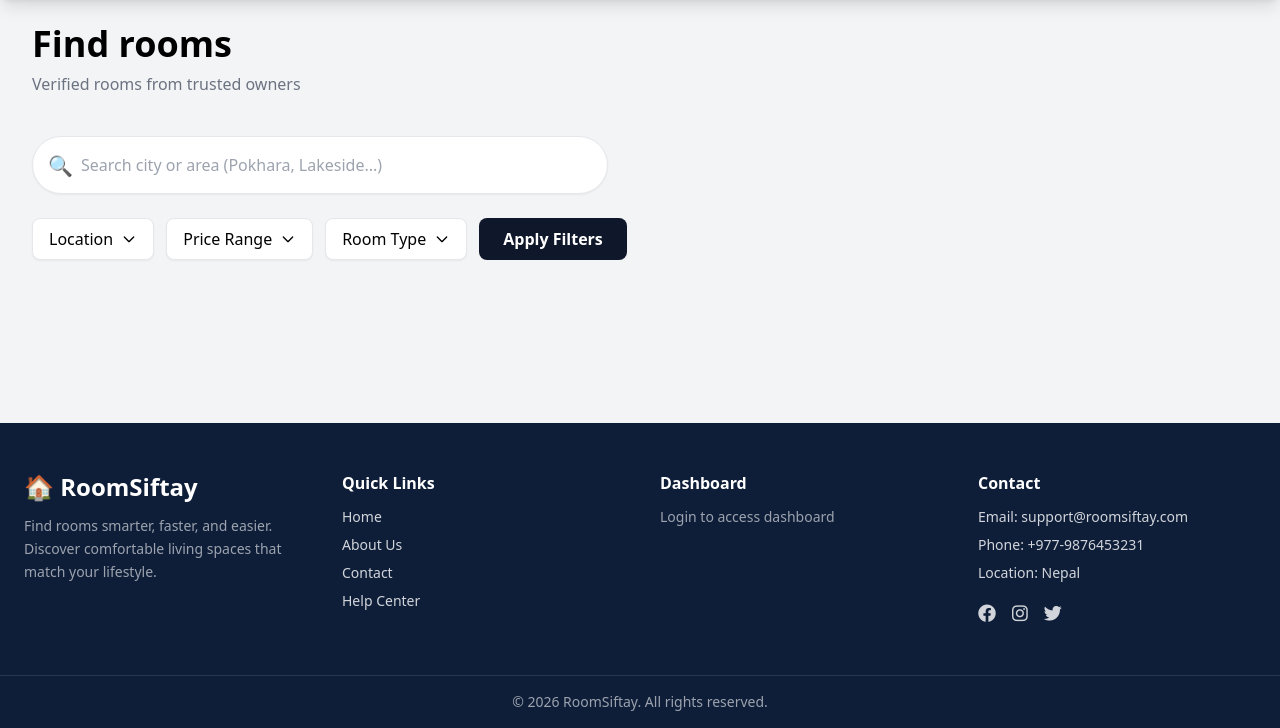
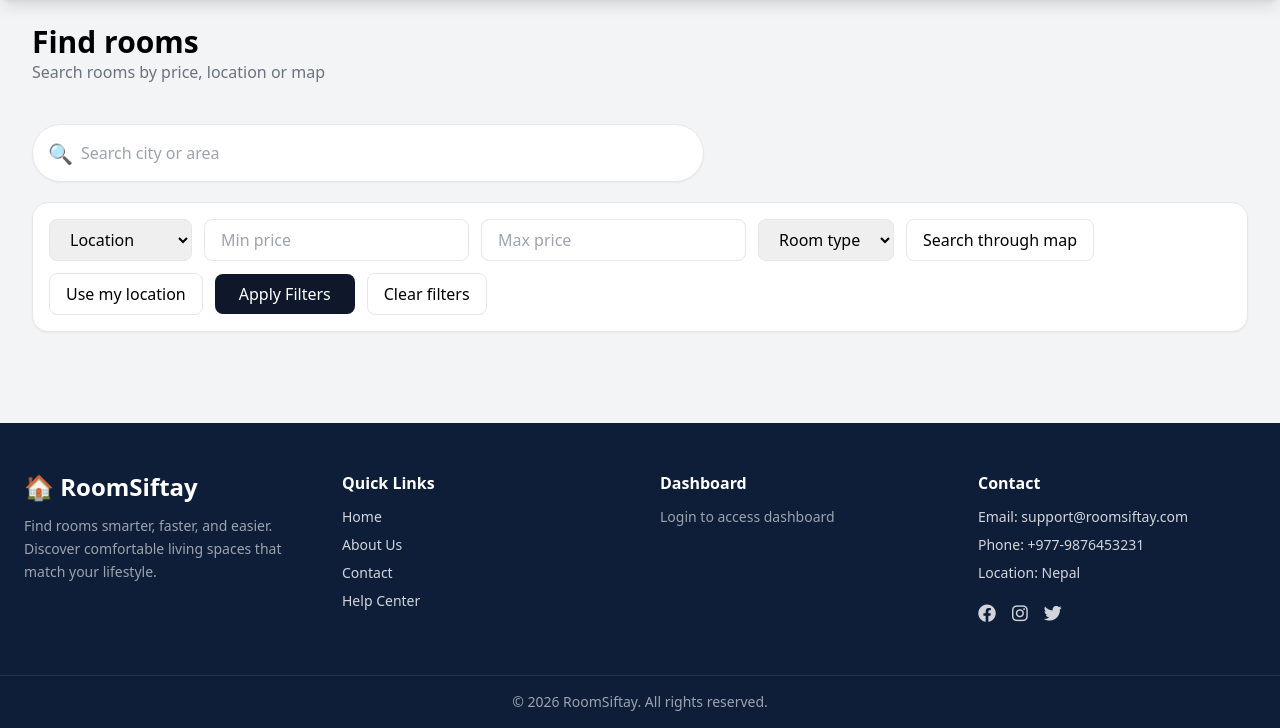
Before and after one commit to Pratikshya-777/roomsiftay, a Django app: page /buyer/search/ in a window 1280 px wide. Shown: the part 72-800 px from the top of the page. Run offline with Django 5.2, Linux system fonts and the light colour scheme; data that the repository does not hold is empty; some libraries are stand-ins or nearby versions.

Commit message:
Refactor search room page and enhance filtering options

```diff
--- a/task/models.py
+++ b/task/models.py
@@ -16,10 +16,6 @@ class User(AbstractUser):
     REQUIRED_FIELDS = [] # Keep username here for AllAuth compatibility
 
     EMAIL_FIELD = 'email'
-
-# class Profile(models.Model):
-#     user = models.OneToOneField(User, on_delete=models.CASCADE)
-#     image = models.ImageField(default='default.jpg', upload_to='profile_pics')
 
 
 class OldListing(models.Model):
--- a/task/templates/task/buyer_search_room/buyer_search_room.html
+++ b/task/templates/task/buyer_search_room/buyer_search_room.html
@@ -1,100 +1,107 @@
 {% extends "base.html" %}
 {% block title %}Search Rooms{% endblock %}
-
 {% block content %}
 
-<!-- Header -->
 <div class="mb-10">
-    <h1 class="text-4xl font-bold">Find rooms</h1>
-    <p class="text-gray-500 mt-2">
-        Verified rooms from trusted owners
-    </p>
+    <h1 class="text-3xl font-bold">Find rooms</h1>
+    <p class="text-gray-500">Search rooms by price, location or map</p>
 </div>
 
-<!-- Search and Filters Form -->
-<form id="filtersForm" method="get" action="{% url 'buyer_search_room' %}" class="mb-12 space-y-6">
-    <!-- Search Bar -->
-    <div class="relative max-w-xl">
-        <input
-            type="text"
-            name="q"
-            value="{{ request.GET.q }}"
-            placeholder="Search city or area (Pokhara, Lakeside...)"
-            class="w-full pl-12 pr-4 py-4 rounded-full border shadow-sm focus:ring-2 focus:ring-slate-900 outline-none"
-        >
+<form id="filtersForm" method="get" action="{% url 'buyer_search_room' %}" class="mb-10 space-y-5">
+
+    <!-- SEARCH BAR -->
+    <div class="relative max-w-2xl">
+        <input type="text" name="q" value="{{ q }}"
+               placeholder="Search city or area"
+               class="w-full pl-12 pr-4 py-4 rounded-full border shadow-sm focus:ring-2 focus:ring-slate-900 outline-none">
         <span class="absolute left-4 top-4 text-gray-400 text-xl">🔍</span>
     </div>
 
-    <!-- Filters as Dropdowns -->
-    <div class="flex flex-wrap gap-3">
-        <!-- Location Dropdown -->
-        <div class="relative">
-            <button type="button" onclick="toggleDropdown('locationDropdown')" class="bg-white border px-4 py-2 rounded-lg shadow-sm flex items-center gap-2">
-                Location
-                <svg class="w-4 h-4" fill="none" stroke="currentColor" viewBox="0 0 24 24"><path stroke-linecap="round" stroke-linejoin="round" stroke-width="2" d="M19 9l-7 7-7-7"></path></svg>
+    <!-- FILTER BAR -->
+    <div class="bg-white p-4 rounded-2xl shadow-sm border">
+        <div class="flex flex-wrap gap-3 items-center">
+
+            <!-- Location -->
+            <select name="location"
+                    class="border px-4 py-2 rounded-lg hover:border-slate-900 cursor-pointer">
+                <option value="">Location</option>
+                <option value="Pokhara" {% if location == "Pokhara" %}selected{% endif %}>Pokhara</option>
+                <option value="Lakeside" {% if location == "Lakeside" %}selected{% endif %}>Lakeside</option>
+                <option value="Kathmandu" {% if location == "Kathmandu" %}selected{% endif %}>Kathmandu</option>
+                <option value="Butwal" {% if location == "Butwal" %}selected{% endif %}>Butwal</option>
+            </select>
+
+            <!-- Price -->
+            <input type="number" name="min_price" value="{{ min_price }}"
+                   placeholder="Min price"
+                   class="border px-4 py-2 rounded-lg hover:border-slate-900">
+
+            <input type="number" name="max_price" value="{{ max_price }}"
+                   placeholder="Max price"
+                   class="border px-4 py-2 rounded-lg hover:border-slate-900">
+
+            <!-- Room type -->
+            <select name="room_type"
+                    class="border px-4 py-2 rounded-lg hover:border-slate-900 cursor-pointer">
+                <option value="">Room type</option>
+                <option value="private" {% if room_type == "private" %}selected{% endif %}>Private</option>
+                <option value="entire" {% if room_type == "entire" %}selected{% endif %}>Entire</option>
+                <option value="shared" {% if room_type == "shared" %}selected{% endif %}>Shared</option>
+            </select>
+
+            <!-- Map buttons -->
+            <button type="button" id="openMapBtn"
+                class="border px-4 py-2 rounded-lg hover:bg-gray-100 transition">
+                Search through map
             </button>
-            <div id="locationDropdown" class="hidden absolute z-10 mt-2 bg-white border rounded-lg shadow-lg p-4 w-64">
-                <select name="location" class="w-full px-3 py-2 border rounded-lg focus:ring-2 focus:ring-slate-900 outline-none mb-2">
-                    <option value="">Select location</option>
-                    <option value="Pokhara" {% if request.GET.location == 'Pokhara' %}selected{% endif %}>Pokhara</option>
-                    <option value="Lakeside" {% if request.GET.location == 'Lakeside' %}selected{% endif %}>Lakeside</option>
-                    <option value="Kathmandu" {% if request.GET.location == 'Kathmandu' %}selected{% endif %}>Kathmandu</option>
-                    <option value="Butwal" {% if request.GET.location == 'Butwal' %}selected{% endif %}>Butwal</option>
-                </select>
-                <button type="button" class="text-sm text-blue-600 hover:underline">📍 Use my location</button>
-            </div>
+
+            <button type="button" id="useMyLocationBtn"
+                class="border px-4 py-2 rounded-lg hover:bg-gray-100 transition">
+                Use my location
+            </button>
+
+            <button type="submit"
+                class="bg-slate-900 text-white px-6 py-2 rounded-lg hover:bg-black transition">
+                Apply Filters
+            </button>
+
+            <button type="button" id="clearFiltersBtn"
+                class="border px-4 py-2 rounded-lg hover:bg-red-50 hover:border-red-400 transition">
+                Clear filters
+            </button>
+
+        </div>
+    </div>
+
+    <input type="hidden" name="lat" id="latInput" value="{{ lat }}">
+    <input type="hidden" name="lng" id="lngInput" value="{{ lng }}">
+    <input type="hidden" name="radius_km" id="radiusInput" value="{{ radius_km|default:'3' }}">
+</form>
+
+
+<!-- MAP MODAL -->
+<div id="mapModal" class="fixed inset-0 bg-black/50 hidden z-50 flex items-center justify-center">
+    <div class="bg-white w-[90%] max-w-4xl rounded-xl overflow-hidden">
+
+        <div class="flex justify-between items-center p-4 border-b">
+            <h3 class="font-semibold">Search through map</h3>
+            <button id="closeMapBtn" class="text-xl hover:text-red-500">✕</button>
         </div>
 
-        <!-- Price Range Dropdown -->
-        <div class="relative">
-            <button type="button" onclick="toggleDropdown('priceDropdown')" class="bg-white border px-4 py-2 rounded-lg shadow-sm flex items-center gap-2">
-                Price Range
-                <svg class="w-4 h-4" fill="none" stroke="currentColor" viewBox="0 0 24 24"><path stroke-linecap="round" stroke-linejoin="round" stroke-width="2" d="M19 9l-7 7-7-7"></path></svg>
+        <div id="map" class="h-[500px]"></div>
+
+        <div class="p-4 border-t text-right">
+            <button id="applyMapFilterBtn"
+                class="bg-slate-900 text-white px-5 py-2 rounded-lg hover:bg-black transition">
+                Apply Map Filter
             </button>
-            <div id="priceDropdown" class="hidden absolute z-10 mt-2 bg-white border rounded-lg shadow-lg p-4 w-64">
-                <div class="flex gap-2 items-center">
-                    <input type="number" name="min_price" id="min_price" value="{{ request.GET.min_price }}" placeholder="Min"
-                        class="w-1/2 px-3 py-2 border rounded-lg focus:ring-2 focus:ring-slate-900 outline-none" oninput="updatePriceRange()">
-                    <span>-</span>
-                    <input type="number" name="max_price" id="max_price" value="{{ request.GET.max_price }}" placeholder="Max"
-                        class="w-1/2 px-3 py-2 border rounded-lg focus:ring-2 focus:ring-slate-900 outline-none" oninput="updatePriceRange()">
-                </div>
-                <div id="priceRangeDisplay" class="mt-2 text-sm text-gray-500"></div>
-            </div>
         </div>
 
-        <!-- Room Type Dropdown -->
-        <div class="relative">
-            <button type="button" onclick="toggleDropdown('roomTypeDropdown')" class="bg-white border px-4 py-2 rounded-lg shadow-sm flex items-center gap-2">
-                Room Type
-                <svg class="w-4 h-4" fill="none" stroke="currentColor" viewBox="0 0 24 24"><path stroke-linecap="round" stroke-linejoin="round" stroke-width="2" d="M19 9l-7 7-7-7"></path></svg>
-            </button>
-            <div id="roomTypeDropdown" class="hidden absolute z-10 mt-2 bg-white border rounded-lg shadow-lg p-4 w-56">
-                <div class="space-y-2">
-                    <label class="flex items-center">
-                        <input type="radio" name="room_type" value="single" {% if request.GET.room_type == 'single' %}checked{% endif %} class="mr-2">
-                        <span class="text-sm">Single Room</span>
-                    </label>
-                    <label class="flex items-center">
-                        <input type="radio" name="room_type" value="private" {% if request.GET.room_type == 'private' %}checked{% endif %} class="mr-2">
-                        <span class="text-sm">Private Room</span>
-                    </label>
-                    <label class="flex items-center">
-                        <input type="radio" name="room_type" value="shared" {% if request.GET.room_type == 'shared' %}checked{% endif %} class="mr-2">
-                        <span class="text-sm">Shared Room</span>
-                    </label>
-                </div>
-            </div>
-        </div>
+    </div>
+</div>
 
-        <!-- Apply Filters Button -->
-        <button type="submit" class="bg-slate-900 text-white px-6 py-2 rounded-lg font-semibold hover:bg-slate-800">
-            Apply Filters
-        </button>
-    </div>
-</form>
 
-<!-- Listings -->
+<!-- LISTINGS GRID -->
 <div class="grid grid-cols-1 sm:grid-cols-2 lg:grid-cols-3 gap-8">
 
 {% for listing in listings %}
@@ -102,75 +109,97 @@
 
     {% with listing.photos.first as photo %}
         {% if photo %}
-            <img src="{{ photo.image.url }}" class="h-56 w-full object-cover">
+            <img src="{{ photo.image.url }}"
+                 class="h-56 w-full object-cover">
         {% else %}
-            <div class="h-56 bg-gray-200 flex items-center justify-center text-gray-400">
+            <div class="h-56 bg-gray-200 flex items-center justify-center">
                 No Image
             </div>
         {% endif %}
     {% endwith %}
 
     <div class="p-5">
-        <h3 class="text-lg font-semibold">
-            {{ listing.title }}
-        </h3>
+        <h3 class="font-semibold text-lg">{{ listing.title }}</h3>
 
-        <p class="text-sm text-gray-500">
-            📍 {{ listing.city }}{% if listing.area %}, {{ listing.area }}{% endif %}
+        <p class="text-gray-500">
+            {{ listing.city }}{% if listing.area %}, {{ listing.area }}{% endif %}
         </p>
 
-        <p class="text-xl font-bold mt-2">
-            Rs. {{ listing.monthly_rent }}
-        </p>
+        <p class="font-bold mt-2 text-lg">Rs. {{ listing.monthly_rent }}</p>
 
-        <div class="mt-4 flex justify-between items-center">
-            <a href="{% url 'buyer_listing_detail' listing.id %}"
-               class="font-semibold hover:underline">
-                View →
-            </a>
-
-            <a href="{% url 'save_listing' listing.id %}"
-               class="text-xl hover:text-red-500">
-                ❤️
-            </a>
-        </div>
+        <a href="{% url 'buyer_listing_detail' listing.id %}"
+           class="inline-block mt-3 text-slate-900 font-semibold hover:underline">
+            View details →
+        </a>
     </div>
 </div>
 {% endfor %}
 
 </div>
 
+
 <script>
-function updatePriceRange() {
-    const min = document.getElementById('min_price').value;
-    const max = document.getElementById('max_price').value;
-    let text = '';
-    if (min && max) {
-        text = `Showing rooms from Rs. ${min} to Rs. ${max}`;
-    } else if (min) {
-        text = `Showing rooms from Rs. ${min}`;
-    } else if (max) {
-        text = `Showing rooms up to Rs. ${max}`;
-    }
-    document.getElementById('priceRangeDisplay').textContent = text;
+let map=null, marker=null, markers=[];
+
+function openMap(){
+    mapModal.classList.remove('hidden');
+
+    setTimeout(()=>{
+        if(!map){
+            map=L.map('map').setView([28.2096,83.9856],12);
+            L.tileLayer('https://{s}.tile.openstreetmap.org/{z}/{x}/{y}.png').addTo(map);
+
+            map.on('click',e=>{
+                if(marker) marker.setLatLng(e.latlng);
+                else marker=L.marker(e.latlng).addTo(map);
+
+                latInput.value=e.latlng.lat.toFixed(6);
+                lngInput.value=e.latlng.lng.toFixed(6);
+            });
+
+            /* LISTING MARKERS WITH IMAGE POPUP */
+            {% for listing in listings %}
+            {% if listing.latitude and listing.longitude %}
+            markers.push(
+                L.marker([{{listing.latitude}}, {{listing.longitude}}]).addTo(map)
+                .bindPopup(`
+                    <a href="{% url 'buyer_listing_detail' listing.id %}">
+                        {% with listing.photos.first as photo %}
+                            {% if photo %}
+                                <img src="{{ photo.image.url }}"
+                                     style="width:200px;height:140px;object-fit:cover;border-radius:12px;">
+                            {% endif %}
+                        {% endwith %}
+                    </a>
+                `)
+            );
+            {% endif %}
+            {% endfor %}
+
+            if(markers.length){
+                const group=L.featureGroup(markers);
+                map.fitBounds(group.getBounds().pad(0.2));
+            }
+
+        } else map.invalidateSize();
+    },300);
 }
 
-function toggleDropdown(id) {
-    document.querySelectorAll('.relative .absolute').forEach(el => {
-        if (el.id !== id) el.classList.add('hidden');
+openMapBtn.onclick=openMap;
+closeMapBtn.onclick=()=>mapModal.classList.add('hidden');
+applyMapFilterBtn.onclick=()=>filtersForm.submit();
+
+useMyLocationBtn.onclick=function(){
+    if(!navigator.geolocation){ alert("Geolocation not supported"); return; }
+
+    navigator.geolocation.getCurrentPosition(pos=>{
+        latInput.value=pos.coords.latitude.toFixed(6);
+        lngInput.value=pos.coords.longitude.toFixed(6);
+        filtersForm.submit();
     });
-    const dropdown = document.getElementById(id);
-    if (dropdown) dropdown.classList.toggle('hidden');
 }
 
-document.addEventListener('click', function(e) {
-    if (!e.target.closest('.relative')) {
-        document.querySelectorAll('.relative .absolute').forEach(el => el.classList.add('hidden'));
-    }
-});
-
-// Initialize price range display on page load
-window.addEventListener('DOMContentLoaded', updatePriceRange);
+clearFiltersBtn.onclick=()=>window.location.href="{% url 'buyer_search_room' %}";
 </script>
 
 {% endblock %}
--- a/task/templates/task/index.html
+++ b/task/templates/task/index.html
@@ -127,14 +127,14 @@
 
 
 
-<footer class="footer">
+<!-- <footer class="footer">
     <div class="footer-left">
         <h3>🏠 RoomSiftay</h3>
         <p>
             RoomSiftay helps you find verified rooms in real places
             with genuine photos. Rent directly from owners.
         </p>
-    </div>
+    </div> -->
 
     <!-- <div class="footer-buttons">
         <a href="{% url 'contact' %}" class="btn">Contact Us</a>
--- a/task/views.py
+++ b/task/views.py
@@ -11,8 +11,9 @@ from django.core.mail import send_mail
 from django.contrib.auth.forms import PasswordChangeForm
 from django.http import JsonResponse
 from django.views.decorators.http import require_POST
+from django.db.models import Q
 from django.core.paginator import Paginator
-
+import math
 
 @login_required
 def generate_otp():
@@ -22,7 +23,6 @@ User = get_user_model()
 
 def home(request):
     return render(request, 'task/index.html')
-
 
 def contact(request):
     if request.method == "POST":
@@ -58,7 +58,6 @@ def contact(request):
 def about(request):
     return render(request, 'task/about.html')
 
-
 def login_view(request):
     if request.method == "POST":
         email = request.POST.get("email")
@@ -84,7 +83,6 @@ def login_view(request):
             })
 
     return render(request, "task/login.html")
-
 
 @login_required
 def owner_dashboard(request):
@@ -156,7 +154,6 @@ def verification_page(request):
 
 def forgot_password(request):
     return render(request, "task/forgot_password.html")
-
 
 def verify_otp(request):
     # user id stored in session during registration
@@ -492,8 +489,6 @@ def resolve_report(request, report_id):
         #     text=f"Hello! Your report on '{report.title}' has been verified by the admin."
         # )
 
-
-
         return JsonResponse({'status': 'success'})
     except BuyerReport.DoesNotExist:
         return JsonResponse({'status': 'error'}, status=404)
@@ -511,21 +506,36 @@ def owner_add_listingstep1(request):
         listing = Listing.objects.filter(
             id=listing_id, owner=request.user
         ).first()
-        if request.method == "POST":
-            form = ListingStep1Form(request.POST, instance=listing)
-            if form.is_valid():
-                listing = form.save(commit=False)
-                listing.owner = request.user  # adjust if you use a profile
-                listing.status = "draft"
-                listing.save()
+
+    if request.method == "POST":
+        form = ListingStep1Form(request.POST, instance=listing)
+
+    if form.is_valid():
+        listing = form.save(commit=False)
+
+    # attach owner
+        listing.owner = request.user
+        listing.status = "draft"
+
+        listing.latitude = form.cleaned_data.get("latitude")
+        listing.longitude = form.cleaned_data.get("longitude")
+
+        listing.save()
+
 
             # store listing id in session
-                request.session["listing_id"] = listing.id
+        request.session["listing_id"] = listing.id
 
-                return redirect("owner_add_listingstep2")
-        else:
-            form = ListingStep1Form( initial=listing)
-        return render(request, "task/owner_add_listing/owner_add_listingstep1.html" , {"form": form})
+        return redirect("owner_add_listingstep2")
+
+    else:
+        form = ListingStep1Form(instance=listing)
+
+    return render(request,
+        "task/owner_add_listing/owner_add_listingstep1.html",
+        {"form": form},
+    )
+
 
 def owner_add_listingstep2(request):
     listing_id = request.session.get("listing_id")
@@ -570,16 +580,12 @@ def owner_add_listingstep3(request):
         if not confirm:
             messages.error(request, "Please confirm the photos.")
             return redirect("owner_add_listingstep3")
-
-        # Save room photos
         for image in photos:
             ListingPhoto.objects.create(
                 listing=listing,
                 image=image,
                 is_proof=False
             )
-
-        # Save proof photo (optional)
         if proof:
             ListingPhoto.objects.create(
                 listing=listing,
@@ -843,20 +849,97 @@ def chat_room(request, conversation_id):
     })
 
 def buyer_search_room(request):
-    query = request.GET.get("q", "")
+    query = request.GET.get("q", "").strip()
+    location = request.GET.get("location", "").strip()
+    room_type = request.GET.get("room_type", "").strip()
+    min_price = request.GET.get("min_price", "").strip()
+    max_price = request.GET.get("max_price", "").strip()
 
-    listings = Listing.objects.filter(status="approved").prefetch_related("photos")
+    lat = request.GET.get("lat", "").strip()
+    lng = request.GET.get("lng", "").strip()
+    radius_km = request.GET.get("radius_km", "").strip()
+
+    listings = Listing.objects.filter(
+        status="approved",
+        is_active=True
+    ).prefetch_related("photos")
 
     if query:
         listings = listings.filter(
-            city__icontains=query
-        ) | listings.filter(
-            area__icontains=query
-        )
+        Q(city__icontains=query) | Q(area__icontains=query)
+    )
+
+    if location:
+        listings = listings.filter(
+        Q(city__icontains=location) | Q(area__icontains=location)
+    )
+
+
+    if room_type:
+        listings = listings.filter(room_type=room_type)
+
+    if min_price:
+        try:
+            listings = listings.filter(monthly_rent__gte=int(min_price))
+        except ValueError:
+            pass
+
+    if max_price:
+        try:
+            listings = listings.filter(monthly_rent__lte=int(max_price))
+        except ValueError:
+            pass
+
+    # Map-based filtering (lat/lng + radius_km)
+    def haversine_km(lat1, lon1, lat2, lon2):
+        r = 6371
+        phi1, phi2 = math.radians(lat1), math.radians(lat2)
+        dphi = math.radians(lat2 - lat1)
+        dlambda = math.radians(lon2 - lon1)
+        a = math.sin(dphi / 2) ** 2 + math.cos(phi1) * math.cos(phi2) * math.sin(dlambda / 2) ** 2
+        return 2 * r * math.atan2(math.sqrt(a), math.sqrt(1 - a))
+
+    if lat and lng and radius_km:
+        try:
+            lat_f = float(lat)
+            lng_f = float(lng)
+            radius_f = float(radius_km)
+
+            # rough bounding box first (faster)
+            lat_delta = radius_f / 111.0
+            lng_delta = radius_f / (111.0 * math.cos(math.radians(lat_f)) or 1)
+
+            listings = listings.filter(
+                latitude__isnull=False,
+                longitude__isnull=False,
+                latitude__gte=lat_f - lat_delta,
+                latitude__lte=lat_f + lat_delta,
+                longitude__gte=lng_f - lng_delta,
+                longitude__lte=lng_f + lng_delta,
+            )
+
+            filtered = []
+            for l in listings:
+                if l.latitude is None or l.longitude is None:
+                    continue
+                dist = haversine_km(lat_f, lng_f, float(l.latitude), float(l.longitude))
+                if dist <= radius_f:
+                    filtered.append(l)
+            listings = filtered
+
+        except ValueError:
+            pass
 
     context = {
         "listings": listings,
-        "query": query,
+        "q": query,
+        "location": location,
+        "room_type": room_type,
+        "min_price": min_price,
+        "max_price": max_price,
+        "lat": lat,
+        "lng": lng,
+        "radius_km": radius_km,
     }
 
     return render(request, "task/buyer_search_room/buyer_search_room.html", context)
```
Also changed, not shown: task/templates/task/owner_add_listing/owner_add_listingstep1.html (+19 -10 lines).
